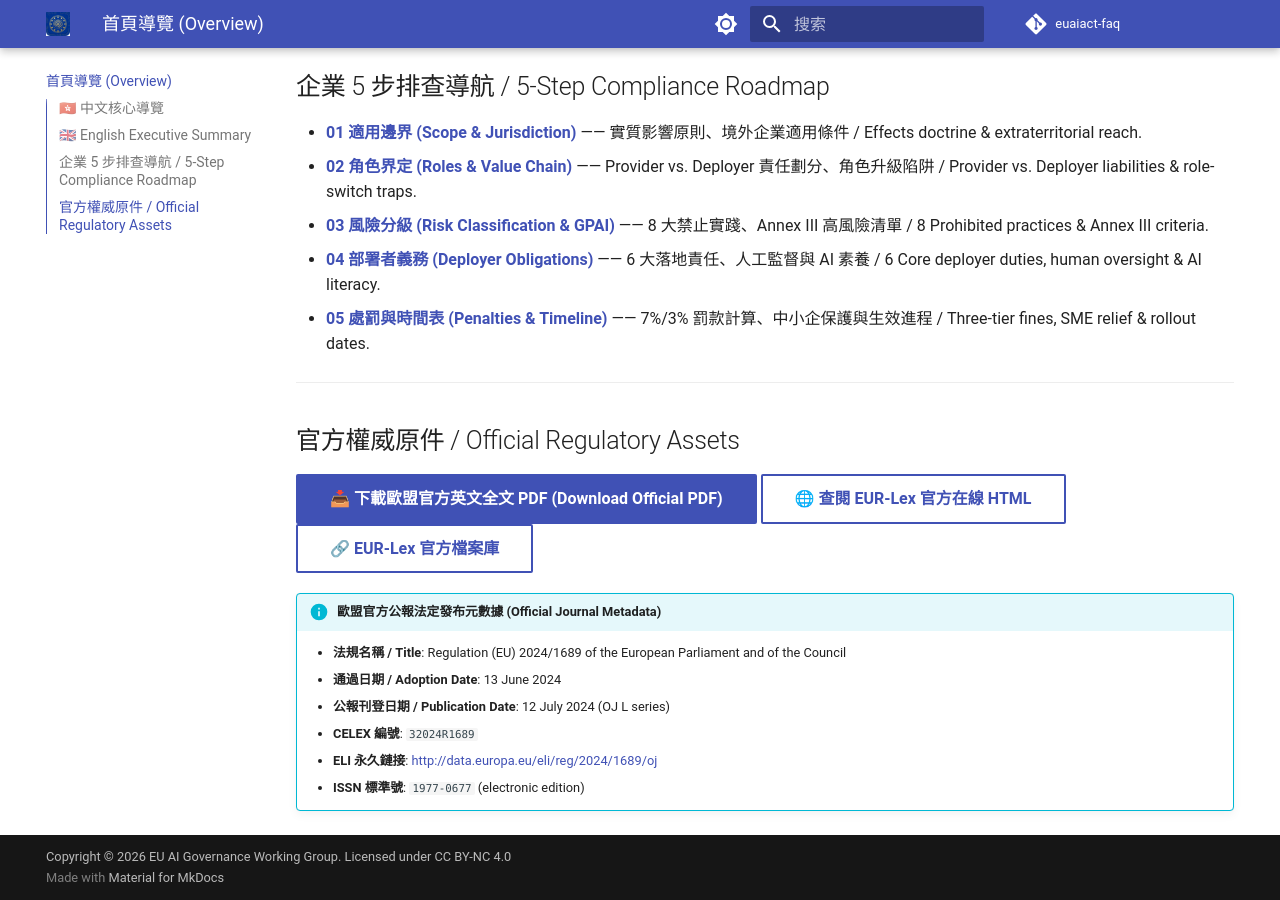
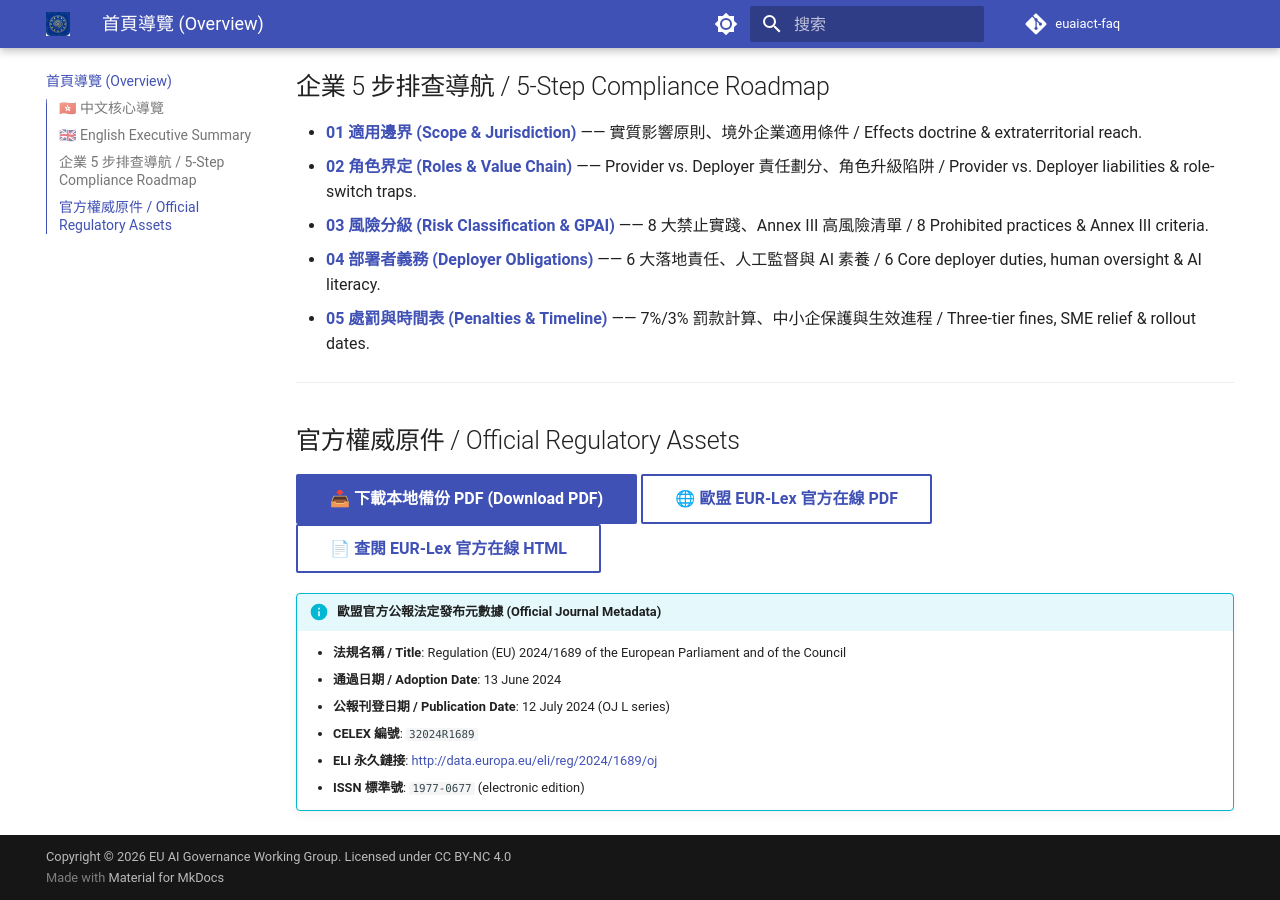
Before and after one commit to jackylawck/euaiact-faq, an MkDocs documentation site: the page built from docs/index.md, in a window 1280 px wide and 900 px high, scrolled down 1055 px. Built offline with MkDocs 1.6.1 and Material for MkDocs 9.7.7, drawn with Linux system fonts in a browser that asks for light colours.

Commit message:
Enhance official regulatory assets section with links
Added local backup PDF download link and updated online PDF link.

```diff
--- a/docs/index.md
+++ b/docs/index.md
@@ -44,9 +44,9 @@ The European Union Artificial Intelligence Act (Regulation (EU) 2024/1689) repre
 
 ## 官方權威原件 / Official Regulatory Assets
 
-<a href="assets/official-eu-ai-act-2024-1689.pdf" download="official-eu-ai-act-2024-1689.pdf" class="md-button md-button--primary">📥 下載歐盟官方英文全文 PDF (Download Official PDF)</a>
-<a href="https://eur-lex.europa.eu/legal-content/EN/TXT/HTML/?uri=OJ:L_202401689" target="_blank" rel="noopener noreferrer" class="md-button">🌐 查閱 EUR-Lex 官方在線 HTML</a>
-<a href="https://eur-lex.europa.eu/eli/reg/2024/1689/oj" target="_blank" rel="noopener noreferrer" class="md-button">🔗 EUR-Lex 官方檔案庫</a>
+<a href="assets/official-eu-ai-act-2024-1689.pdf" download="official-eu-ai-act-2024-1689.pdf" class="md-button md-button--primary">📥 下載本地備份 PDF (Download PDF)</a>
+<a href="https://eur-lex.europa.eu/legal-content/EN/TXT/PDF/?uri=OJ:L_202401689" target="_blank" rel="noopener noreferrer" class="md-button">🌐 歐盟 EUR-Lex 官方在線 PDF</a>
+<a href="https://eur-lex.europa.eu/legal-content/EN/TXT/HTML/?uri=OJ:L_202401689" target="_blank" rel="noopener noreferrer" class="md-button">📄 查閱 EUR-Lex 官方在線 HTML</a>
 
 !!! info "歐盟官方公報法定發布元數據 (Official Journal Metadata)"
     * **法規名稱 / Title**: Regulation (EU) 2024/1689 of the European Parliament and of the Council
```
